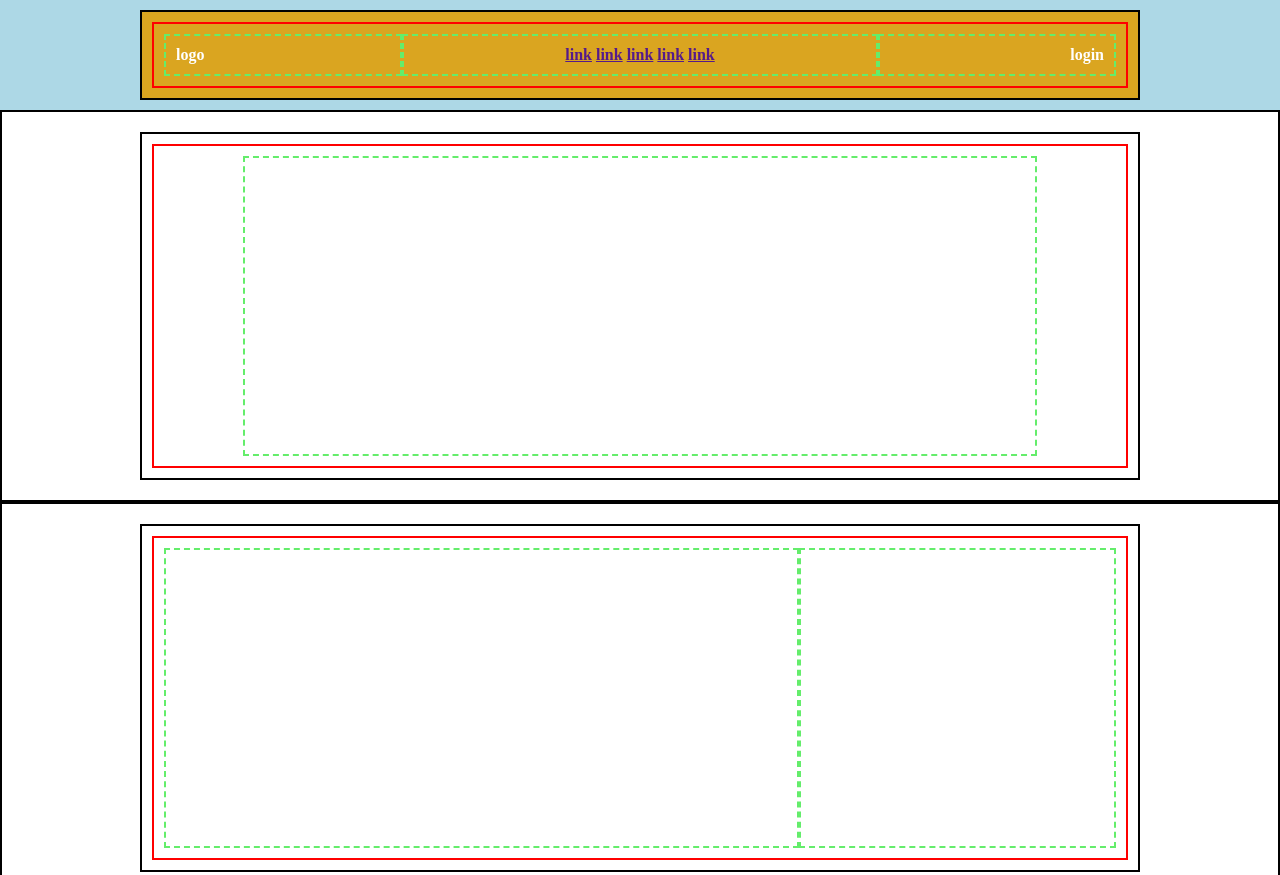
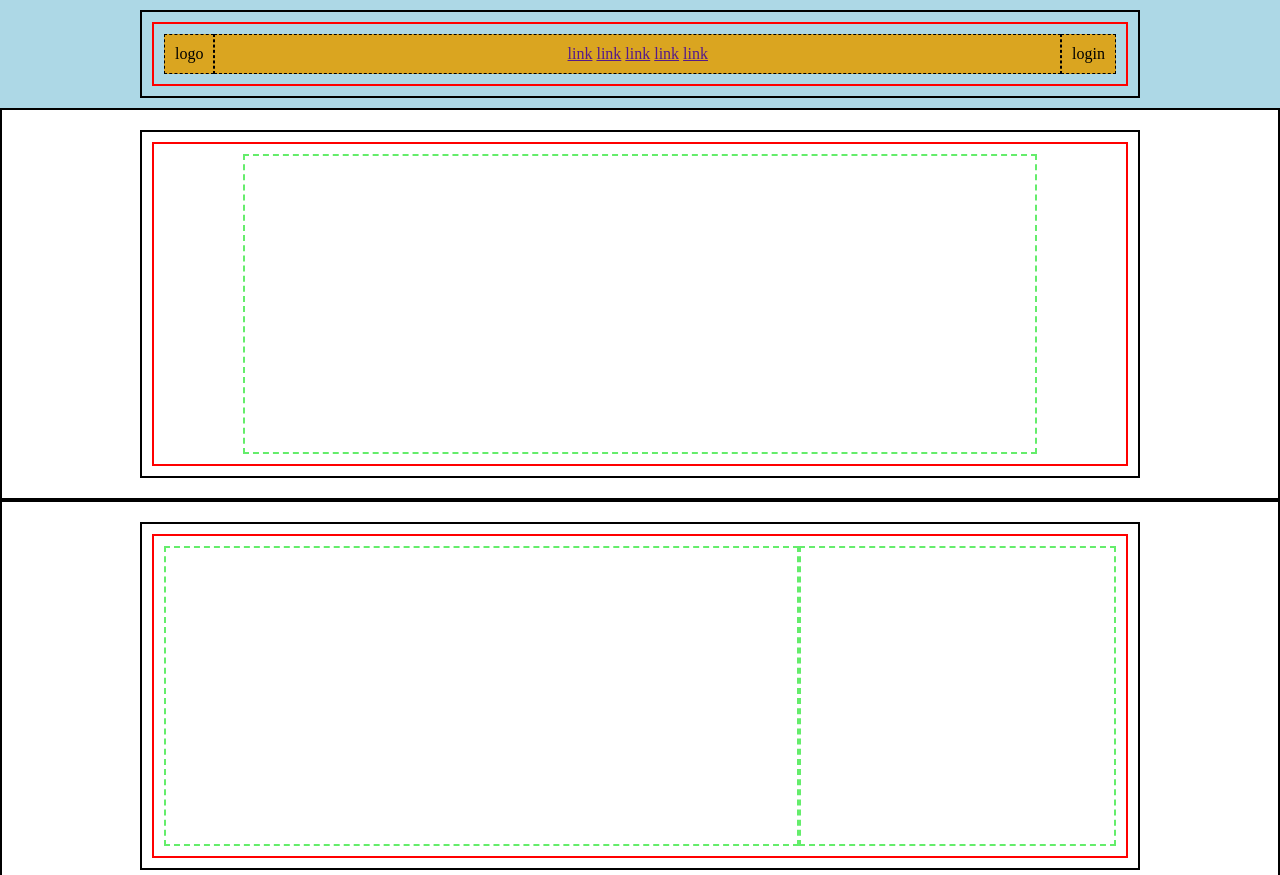
Before and after one commit to AnatoliyZakhryapin/htmlcss-struttura-discord, a plain HTML site: page index.html in a window 1280 px wide. Shown: the top 875 px of the page. Drawn offline with Linux system fonts and the light colour scheme.

Commit message:
FIX debug header

```diff
--- a/css/style.css
+++ b/css/style.css
@@ -5,14 +5,30 @@
     margin: 0;
     box-sizing: border-box;
 }
+/* */
+
+.text-center {
+    text-align: center;
+}
+
+.grow-1 {
+	flex-grow: 1;
+}
 
 /*DEBUG*/
 
-.debug .page-header>nav {
+.debug .page-header {
+    background-color: #add8e6;
+    padding: 10px;
+}
+
+.debug .page-header [class^='col'] {
+    padding: 10px;
+	border: 1px dashed black;
     background-color: #daa520;
 }
 
-.debug .page-header [class^='col-'], .debug .main-content [class^='col-'], .d {
+.debug .main-content [class^='col-'], .d {
     padding: 10px;
 	border: 2px dashed rgb(100, 237, 107);
 	color: white;
@@ -52,18 +68,7 @@
 
 /*HEADER*/
 
-.page-header {
-    background-color: #add8e6;
-    padding: 10px;
-}
 
-.page-header .col-6 {
-    text-align: center;
-}
-
-.page-header .row>:last-child {
-    text-align: right;
-}
 
 /*ROW, COL and CONTEINER*/
 
@@ -74,19 +79,10 @@
 
 .row {
     display: flex;
-    justify-content: space-between;
-}
-
-[class^='col-'] {
-    border-style: dashed;
 }
 
 #centro {
     justify-content: center;
-}
-
-*[class^='col-']:not(.col-logo, .col-bottone) {
-    padding: 10px;
 }
 
 .col-2 {
@@ -118,7 +114,3 @@
 }
 
 /*MAIN CONTENT*/
-
-section {
-    padding: 20px;
-}
--- a/index.html
+++ b/index.html
@@ -11,15 +11,15 @@
     <header class="page-header">
         <nav class="conteiner">
             <div class="row">
-                <div class="col-3">logo</div>
-                <div class="col-6">
+                <div class="col">logo</div>
+                <div class="col grow-1 text-center">
                     <a href="">link</a>
                     <a href="">link</a>
                     <a href="">link</a>
                     <a href="">link</a>
                     <a href="">link</a>
                 </div>
-                <div class="col-3">login</div>
+                <div class="col">login</div>
             </div>
         </nav>
     </header>
```
